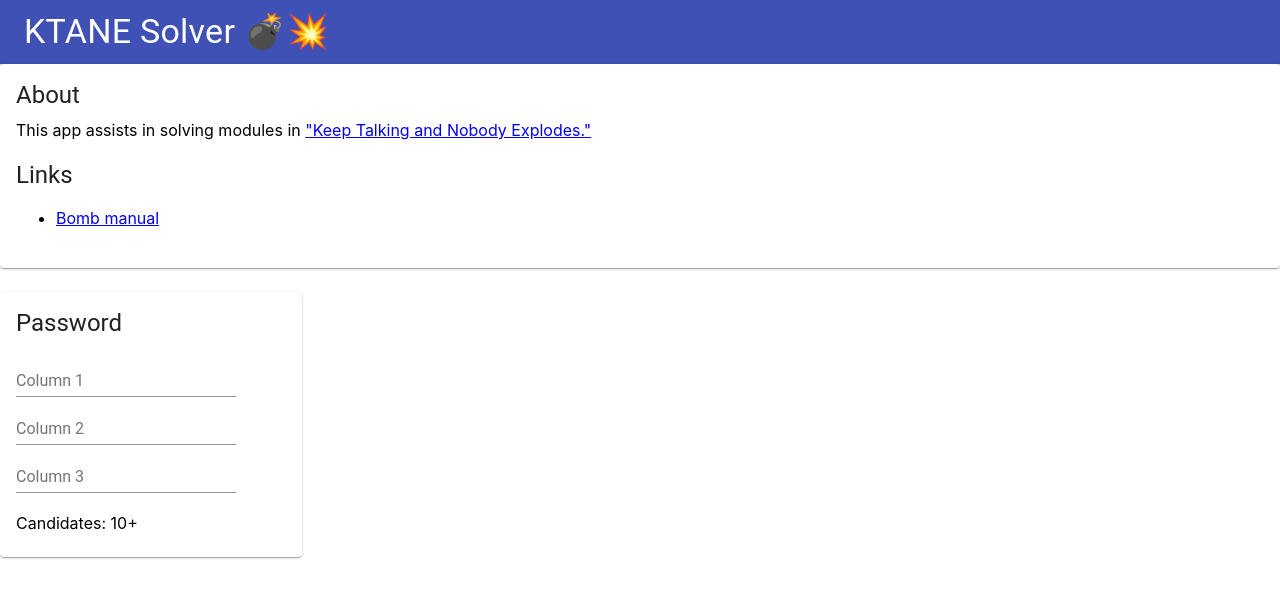
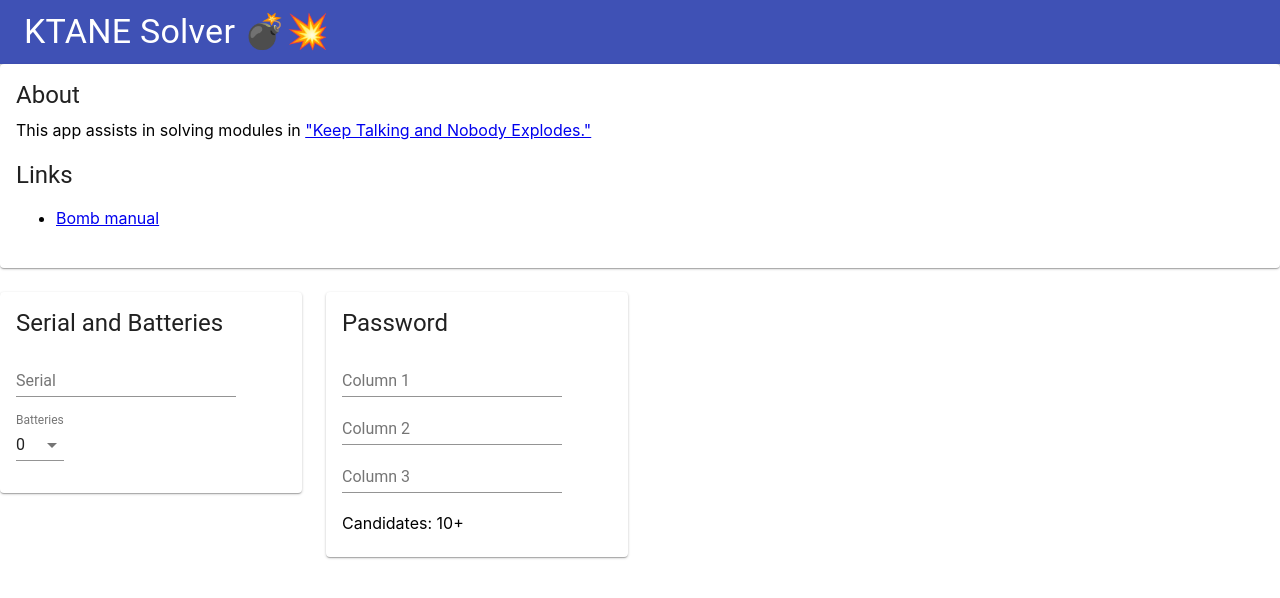
Before and after one commit to davidmerrick/ktane-password-cracker-web, a React (Create React App) app: page / in a window 1280 px wide. Shown: the top 598 px of the page. Built offline with nearby package versions, Linux system fonts and the light colour scheme.

Commit message:
Adding batteries and serial card

```diff
--- a/src/App.js
+++ b/src/App.js
@@ -1,4 +1,5 @@
 import React, { Component } from "react";
+import SerialNumber from "./components/SerialNumber";
 import PasswordCracker from "./components/PasswordCracker";
 import DescriptionCard from "./components/DescriptionCard";
 import { Typography, AppBar, Toolbar, Grid } from "@material-ui/core";
@@ -35,6 +36,9 @@ class App extends Component {
             <DescriptionCard />
           </Grid>
           <Grid item xs={3}>
+            <SerialNumber />
+          </Grid>
+          <Grid item xs={3}>
             <PasswordCracker />
           </Grid>
         </Grid>
--- /dev/null
+++ b/src/components/SerialNumber.js
@@ -0,0 +1,79 @@
+import React, { Component } from "react";
+import {
+  Typography,
+  Card,
+  CardContent,
+  TextField,
+  MenuItem
+} from "@material-ui/core";
+
+const SERIAL_MAX_LENGTH = 6;
+
+const batteries = [
+  {
+    value: 0,
+    label: "0"
+  },
+  {
+    value: 1,
+    label: "1"
+  },
+  {
+    value: 2,
+    label: "2"
+  },
+  {
+    value: 3,
+    label: "3"
+  }
+];
+
+class SerialNumber extends Component {
+  constructor() {
+    super();
+    this.state = {
+      serial: null,
+      batteriesCount: 0
+    };
+    this.handleChange = this.handleChange.bind(this);
+  }
+  handleChange(e) {
+    this.setState({
+      [e.target.name]: e.target.value.trim()
+    });
+  }
+  render() {
+    return (
+      <Card>
+        <CardContent>
+          <Typography gutterBottom variant="h5" component="h2">
+            Serial and Batteries
+          </Typography>
+          <TextField
+            label="Serial"
+            name="serial"
+            inputProps={{ maxLength: SERIAL_MAX_LENGTH }}
+            onChange={this.handleChange}
+          />
+          <br />
+          <TextField
+            select
+            name="batteriesCount"
+            label="Batteries"
+            value={this.state.batteriesCount}
+            onChange={this.handleChange}
+            margin="normal"
+          >
+            {batteries.map(option => (
+              <MenuItem key={option.value} value={option.value}>
+                {option.label}
+              </MenuItem>
+            ))}
+          </TextField>
+        </CardContent>
+      </Card>
+    );
+  }
+}
+
+export default SerialNumber;
```
